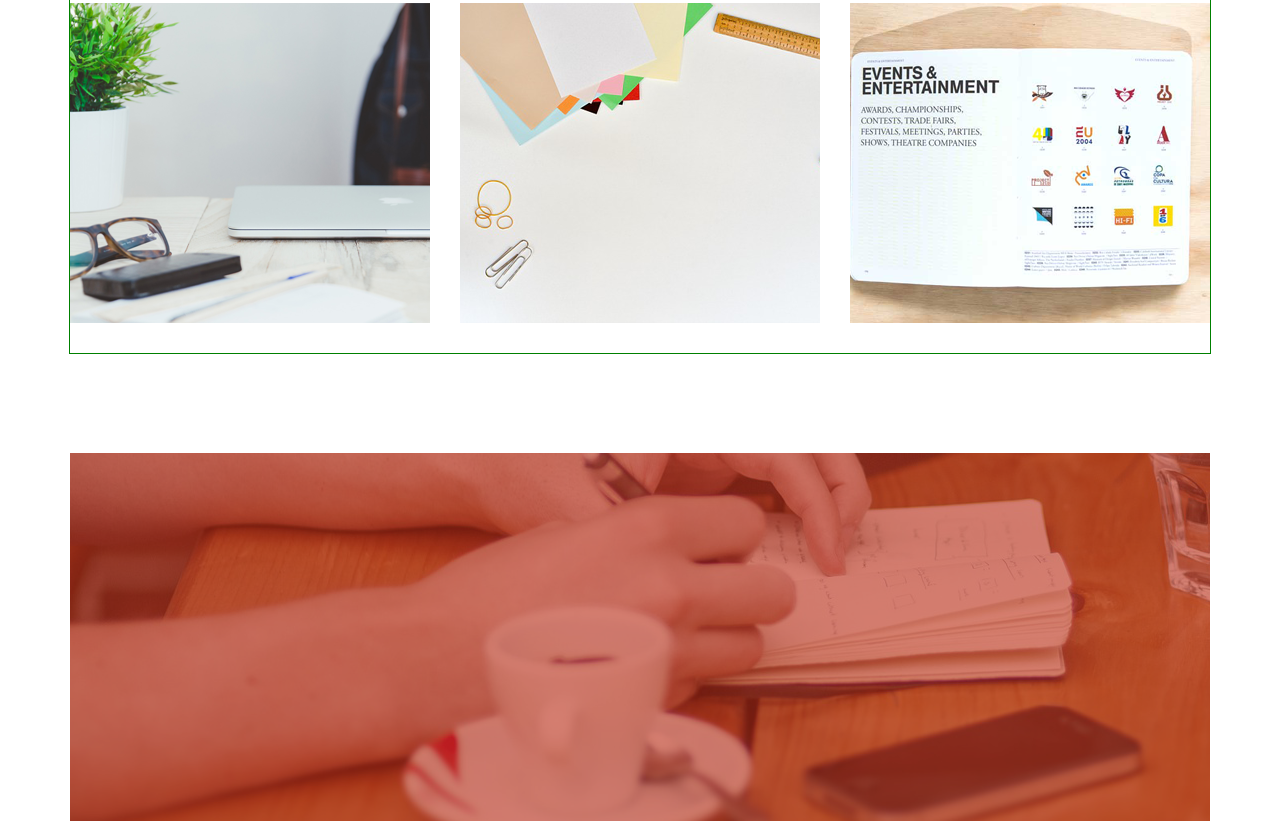
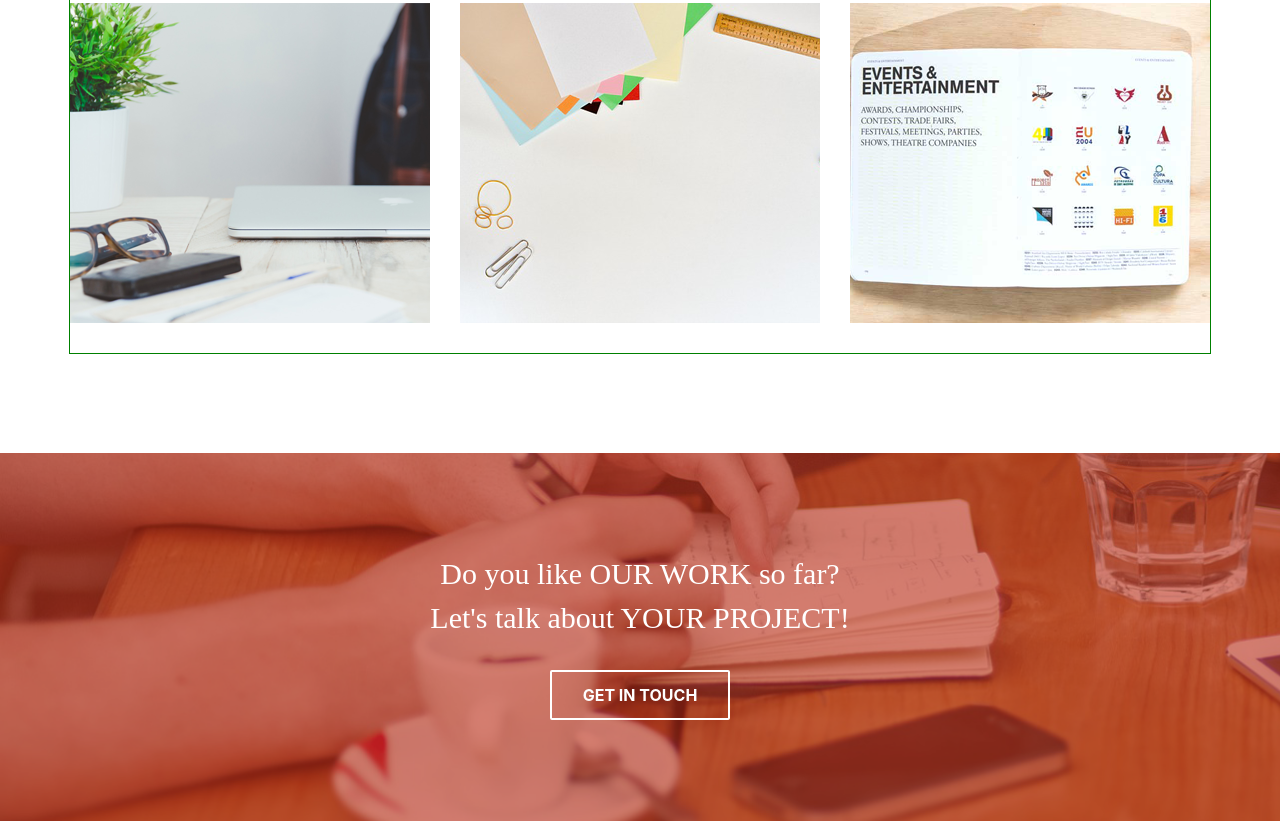
Before and after one commit to dima-kulikov/Startup-landing2, a website: page src/index.html in a window 1280 px wide. Shown: the part 3020-3841 px from the top of the page. Drawn offline with Linux system fonts and the light colour scheme; files that its build step writes are made by us from their sources.

Commit message:
17.02.2020
17.02.2020

```diff
--- a/src/index.html
+++ b/src/index.html
@@ -303,7 +303,13 @@
 </div></div>
 </div>
 
-<div class="like-work"></div>
+<div class="like-work">
+  <div class="like-work__block">
+  <p class="like-work__text">Do you like OUR WORK so far?<br/> Let's talk about YOUR PROJECT!</p>
+<button class="like-work__btn"> Get in Touch</button>
+  </div>
+  </div>
+</div>
 
 
 
--- a/src/sass/do_you_like.scss
+++ b/src/sass/do_you_like.scss
@@ -1,11 +1,16 @@
 .like-work{
     display: flex;
+    justify-content: space-around;
+    align-items: center;
     position: relative;
     margin: 0 auto;
-    max-width: 1140px;
+    max-width: 1600px;
     height: 368px;
     margin-top: 100px;
     background-image: url(../images/work.png);
+    // background-position:left;
+    background-size:cover;
+    background-repeat: no-repeat;
 &::before{
     content: '';
     display: block;
@@ -14,5 +19,41 @@
     width: 100%;
     background-color: rgb(192, 48, 28);
     opacity: 0.6;
+    z-index: 0;
   }
+&__block{
+  max-width: 500px;
+  height: 170px;
+  z-index: 1;
 }
+
+ &__text{
+   margin: 0px;
+  font-size: 30px;
+  font-family: "RobotoSlab";
+  color: rgb(255, 255, 255);
+  line-height: 1.467;
+  text-align: center;
+
+ }
+ &__btn{
+  display: block;
+  width: 180px;
+  height: 50px;
+  border:2px solid rgb(255, 255, 255);
+  border-radius: 2px;
+  font-size: 16px;
+  color: rgb(255, 255, 255);
+  text-align: center;
+  line-height: 1.5;
+  margin: 30px auto;
+  background-color: transparent;
+  font-weight: bold;
+  text-transform: uppercase;
+  cursor: pointer;
+}
+&__btn:hover{
+  color: rgb(192, 48, 28);
+  background-color: rgb(255, 255, 255);
+}
+}
```
Also changed, not shown: build/css/styles.css, build/images/Layer 29.png (deleted), build/index.html.
